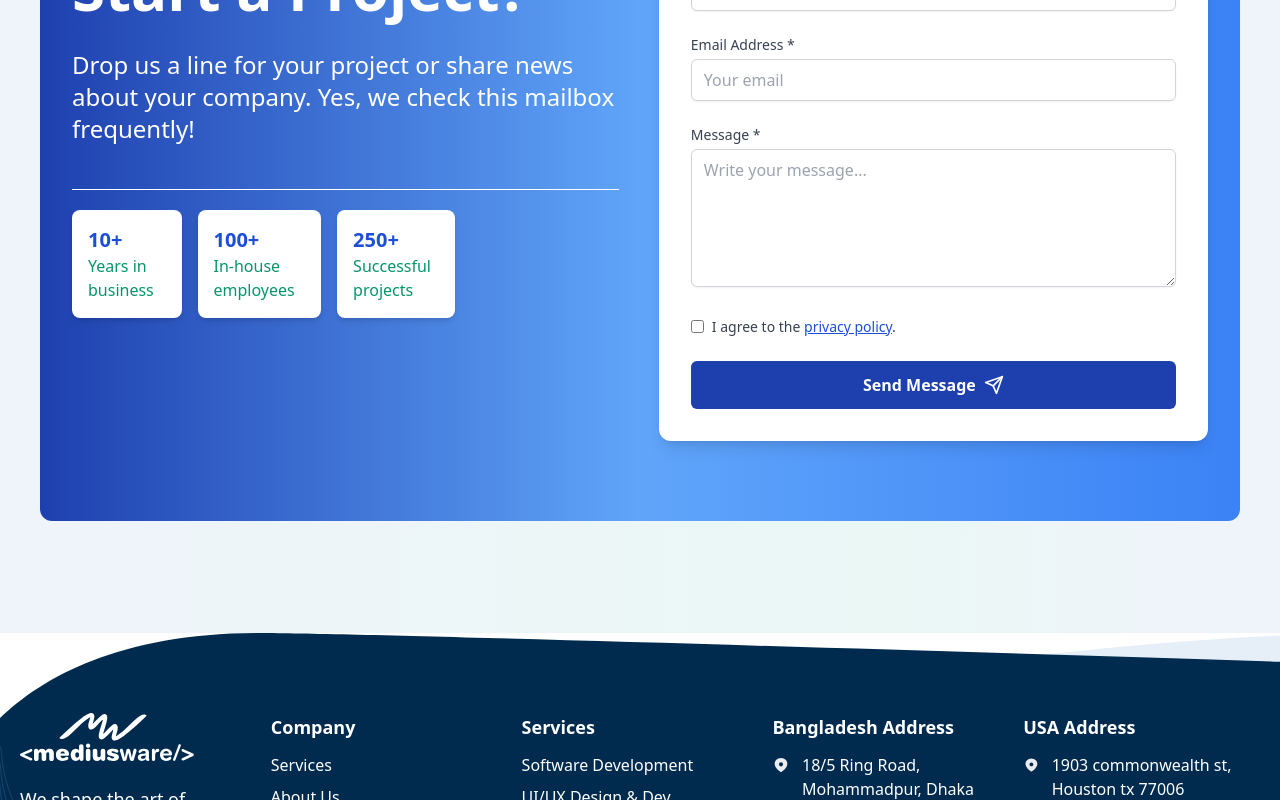
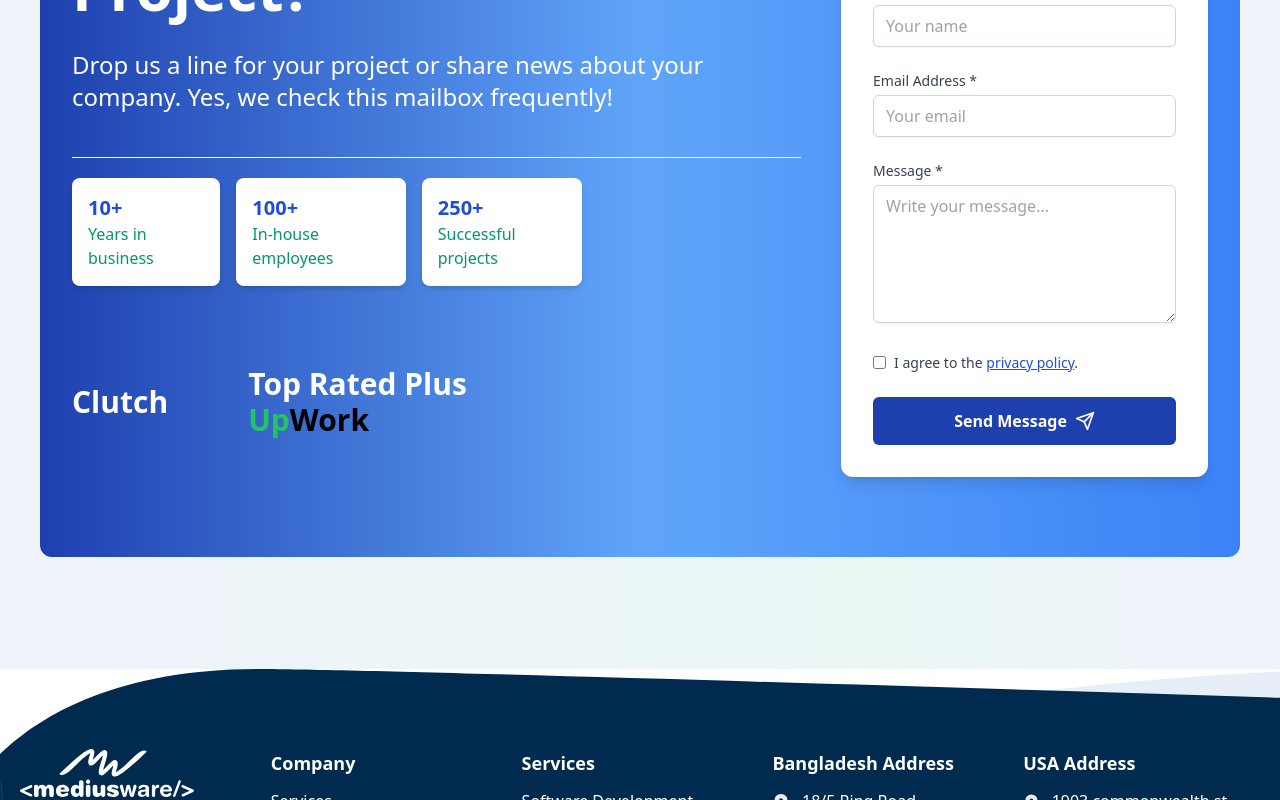
Before and after one commit to SiamBinSolaiman1598/frontend-interview, a React (Vite) app: page / in a window 1280 px wide. Shown: the part 3277-4077 px from the top of the page. Built offline with nearby package versions, Linux system fonts and the light colour scheme.

Commit message:
implemented design

```diff
--- a/src/components/ContactFrom.jsx
+++ b/src/components/ContactFrom.jsx
@@ -44,7 +44,7 @@ const ContactForm = () => {
         <section className="bg-gradient-to-r from-blue-800 via-blue-400 to-blue-500  dark:bg-slate-800 rounded-xl">
             <div className="mx-auto max-w-7xl px-4 py-16 sm:px-6 lg:px-8 lg:py-20">
                 <div className="flex flex-col md:flex-row justify-center gap-10">
-                    <div className="md:w-1/2">
+                    <div className="md:w-2/3">
                         <h1 className="text-[60px] font-bold text-white mb-4">Do You Want to Start a Project?</h1>
                         <p className="mb-[44px] text-2xl text-white ">
                             Drop us a line for your project or share news about your company.
@@ -63,9 +63,16 @@ const ContactForm = () => {
                                 </div>
                             ))}
                         </div>
+
+                        <div className='flex items-center justify-start gap-20 md:mt-20 mt-10'>
+                            <div><p className='text-white font-bold text-3xl'>Clutch</p></div>
+                            <div><p className='text-white font-bold text-3xl'>Top Rated Plus</p>
+                                <p className='font-bold text-3xl'><span className='text-green-500 '>Up</span>Work</p>
+                            </div>
+                        </div>
                     </div>
 
-                    <div className="bg-white dark:bg-slate-900 p-8 rounded-xl shadow-lg md:w-1/2">
+                    <div className="bg-white dark:bg-slate-900 p-8 rounded-xl shadow-lg md:w-1/3">
                         <h2 className="text-3xl font-bold text-blue-800 mb-6">Get 20% OFF Your First Project!</h2>
                         <form onSubmit={handleSubmit} className="space-y-6">
                             <div>
```
